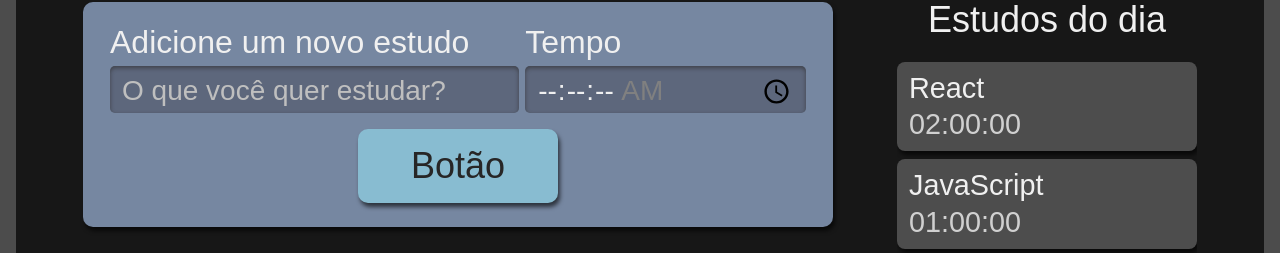
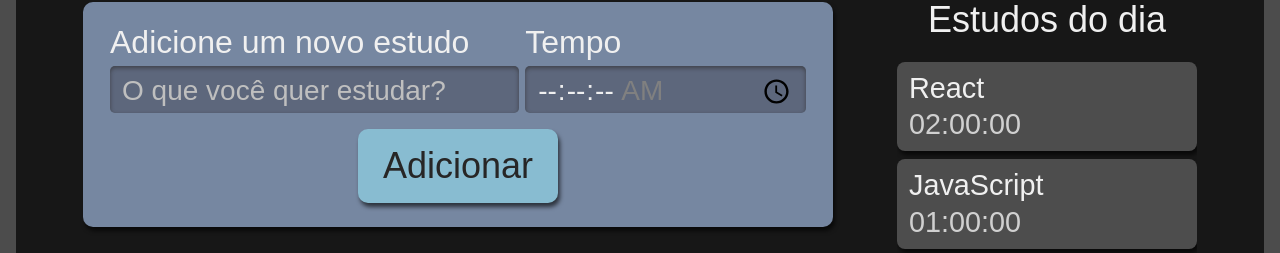
Before and after one commit to oarbigauss/curso-react-typescript, a React (Create React App) app in the folder curso-react/: page / in a window 1280 px wide. Shown: the part 222-475 px from the top of the page. Built offline with nearby package versions, Linux system fonts and the light colour scheme.

Commit message:
(CAP 04 / AULA 02) Adicionando uma props

```diff
--- a/curso-react/src/components/Button/button.tsx
+++ b/curso-react/src/components/Button/button.tsx
@@ -1,11 +1,11 @@
 import React from 'react';
 import style from './Button.module.scss'
 
-class Button extends React.Component{
+class Button extends React.Component<{ children?: React.ReactNode }>{
     render() {
         return(
             <button className={style.button}>
-                Botão
+                {this.props.children}
             </button>
         )
     }
--- a/curso-react/src/components/Form/form.tsx
+++ b/curso-react/src/components/Form/form.tsx
@@ -33,7 +33,9 @@ class Form extends React.Component {
                         required
                     />
                 </div>
-                <Button></Button>
+                <Button>
+                    Adicionar
+                </Button>
                 </form>
         )
     }
```
